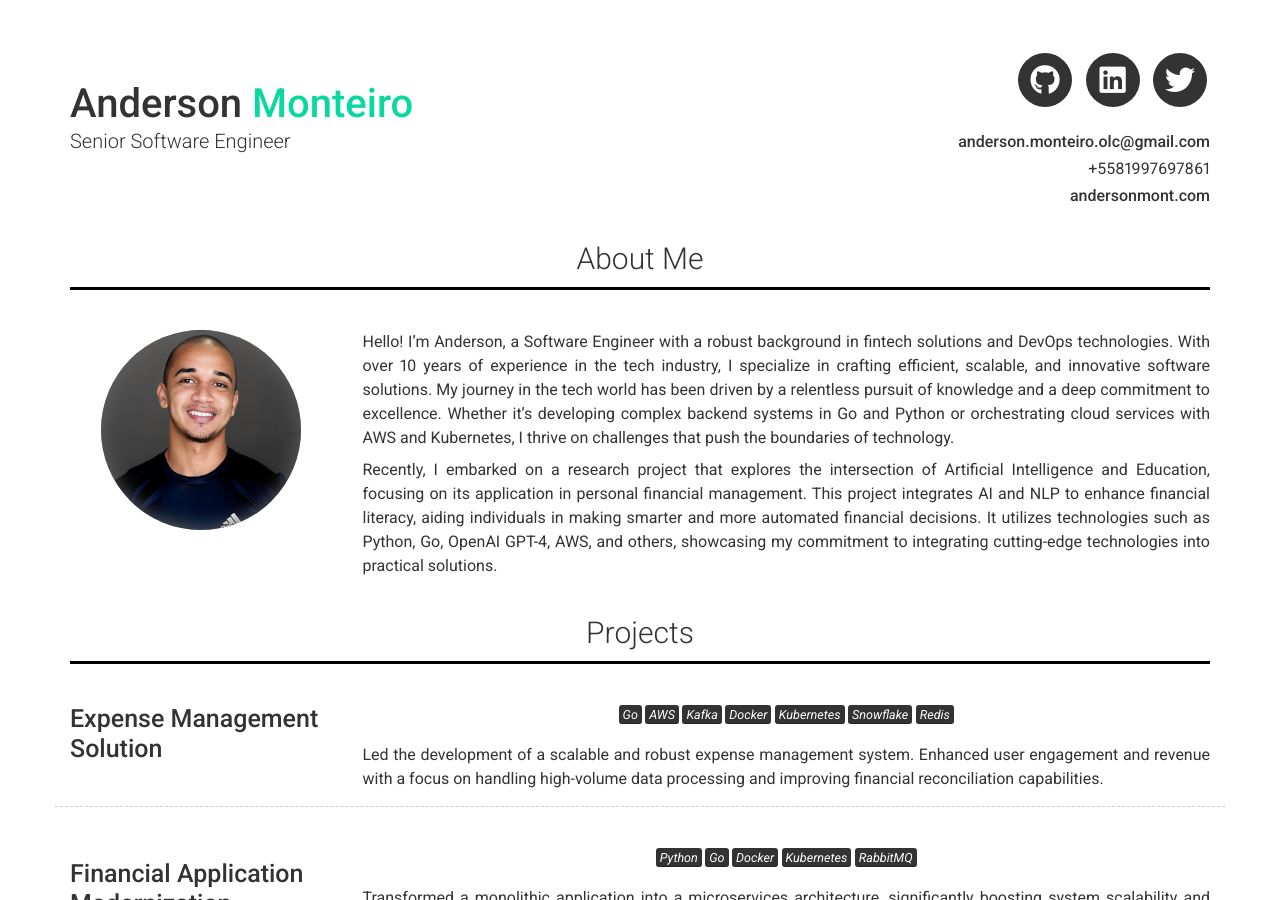
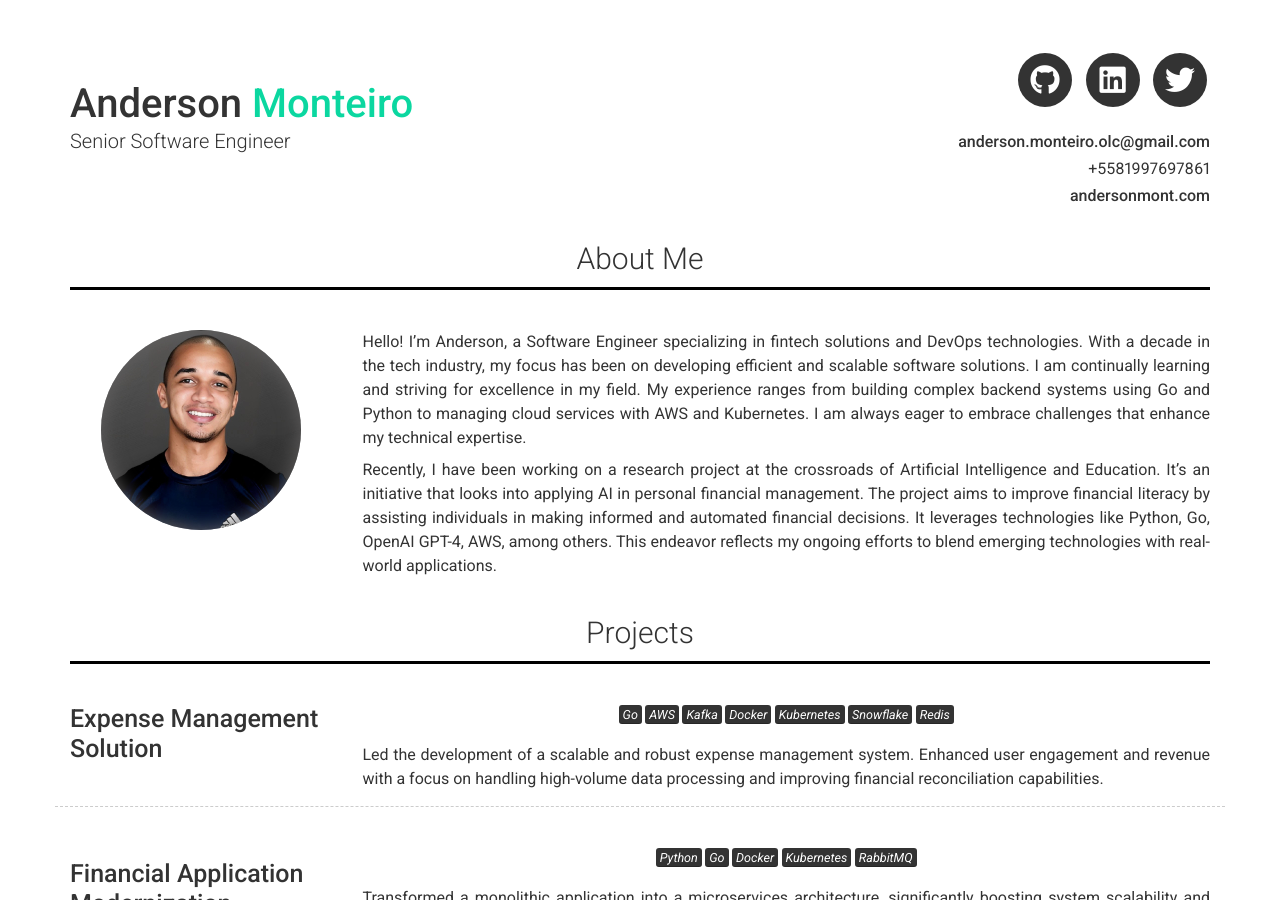
Before and after one commit to AndersonMonteiro/andersonmont-site, a Jekyll site: the page built from index.md, in a window 1280 px wide and 900 px high. Built offline with Jekyll 4.4.1, drawn with Linux system fonts in a browser that asks for light colours; nearby versions of some CDN libraries.

Commit message:
Refactor about section in _config.yml

```diff
--- a/_config.yml
+++ b/_config.yml
@@ -30,11 +30,10 @@ linkedin_username: andersonmont
 # about_title: About Me (Use this to override about section title)
 about_profile_image: images/profile.jpg
 about_content: | # this will include new lines to allow paragraphs
-  Hello! I'm Anderson, a Software Engineer with a robust background in fintech solutions and DevOps technologies. With over 10 years of experience in the tech industry, I specialize in crafting efficient, scalable, and innovative software solutions. My journey in the tech world has been driven by a relentless pursuit of knowledge and a deep commitment to excellence. Whether it's developing complex backend systems in Go and Python or orchestrating cloud services with AWS and Kubernetes, I thrive on challenges that push the boundaries of technology.
+  Hello! I’m Anderson, a Software Engineer specializing in fintech solutions and DevOps technologies. With a decade in the tech industry, my focus has been on developing efficient and scalable software solutions. I am continually learning and striving for excellence in my field. My experience ranges from building complex backend systems using Go and Python to managing cloud services with AWS and Kubernetes. I am always eager to embrace challenges that enhance my technical expertise.
 
 
-
-  Recently, I embarked on a research project that explores the intersection of Artificial Intelligence and Education, focusing on its application in personal financial management. This project integrates AI and NLP to enhance financial literacy, aiding individuals in making smarter and more automated financial decisions. It utilizes technologies such as Python, Go, OpenAI GPT-4, AWS, and others, showcasing my commitment to integrating cutting-edge technologies into practical solutions.
+  Recently, I have been working on a research project at the crossroads of Artificial Intelligence and Education. It’s an initiative that looks into applying AI in personal financial management. The project aims to improve financial literacy by assisting individuals in making informed and automated financial decisions. It leverages technologies like Python, Go, OpenAI GPT-4, AWS, among others. This endeavor reflects my ongoing efforts to blend emerging technologies with real-world applications.
 
 content:
   - title: Projects # Title for the section
```
